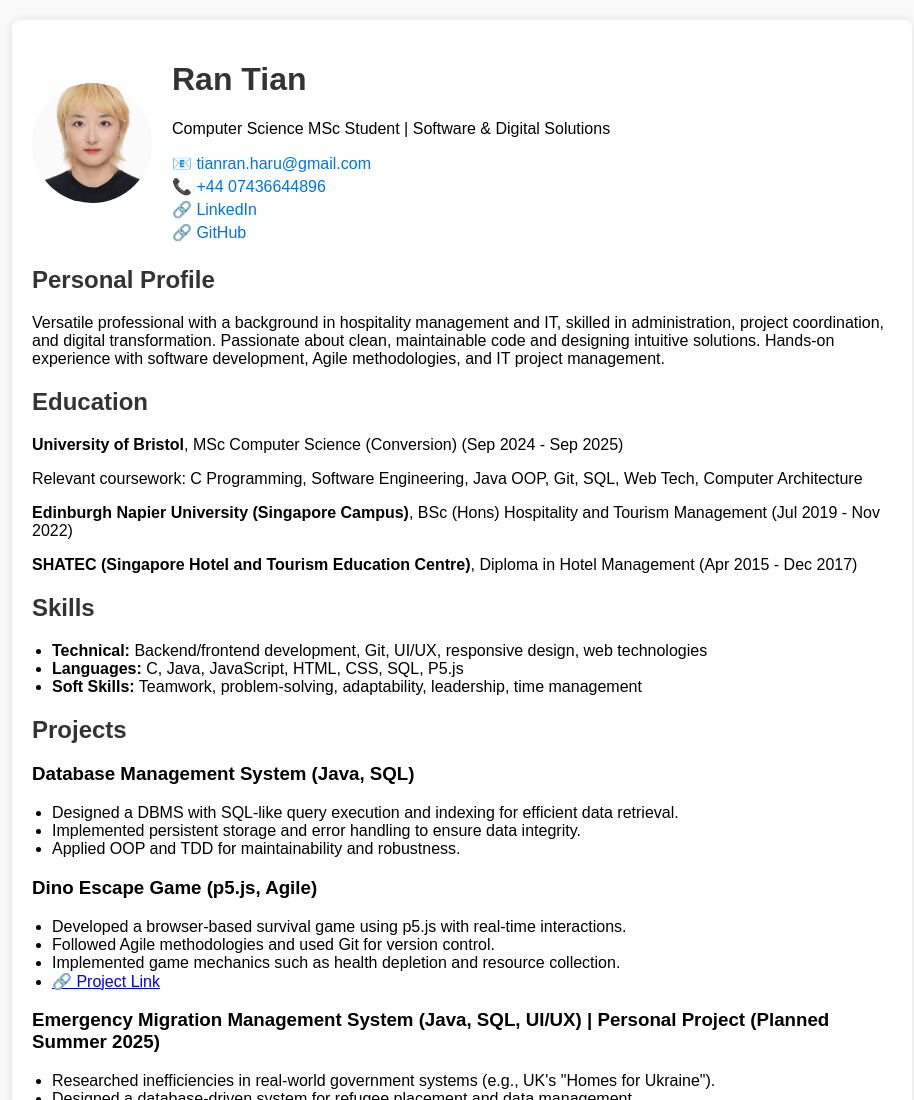
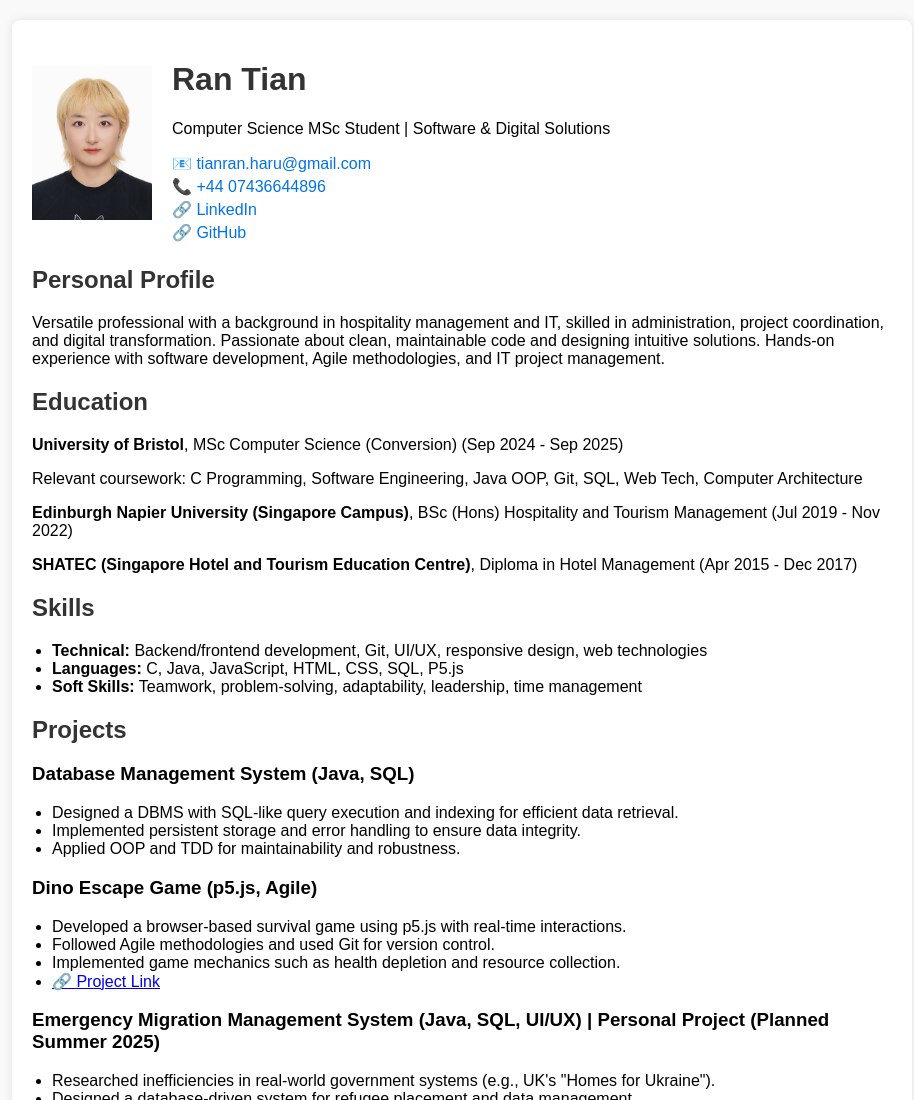
Before and after one commit to HaruTian4604/resume_website, a plain HTML site: page index.html in a window 1280 px wide. Shown: the top 1100 px of the page, without its empty margins (178-1092 px from the left). Drawn offline with Linux system fonts and the light colour scheme.

Commit message:
changed photo design to rectangle

```diff
--- a/index.html
+++ b/index.html
@@ -28,8 +28,8 @@
         }
         .profile img {
             width: 120px;
-            height: 120px;
-            border-radius: 50%;
+            height: 100%;
+            /* border-radius: 50%; */
             margin-right: 20px;
             object-fit: cover;
         }
```
